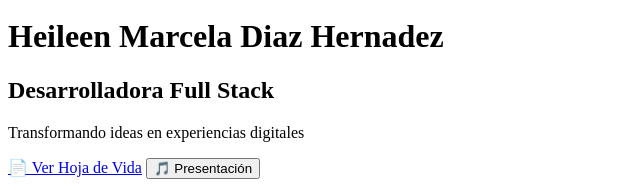
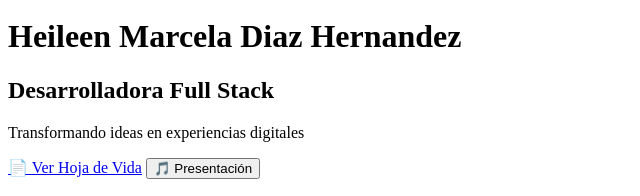
Before and after one commit to H3IL33N/CV-Heileen, a plain HTML site: page index.html in a window 1280 px wide. Shown: the part 161-357 px from the top of the page, 0-640 px from the left. Drawn offline with Linux system fonts and the light colour scheme.

Commit message:
Update index.html

```diff
--- a/index.html
+++ b/index.html
@@ -3,7 +3,7 @@
     <source src="https://assets.mixkit.co/videos/preview/mixkit-cold-looking-fashion-model-39979-large.mp4" type="video/mp4">
   </video>
   <div class="hero-overlay">
-    <h1>Heileen Marcela Diaz Hernadez</h1>
+    <h1>Heileen Marcela Diaz Hernandez</h1>
     <h2>Desarrolladora Full Stack</h2>
     <p>Transformando ideas en experiencias digitales</p>
     <div class="hero-buttons">
```
